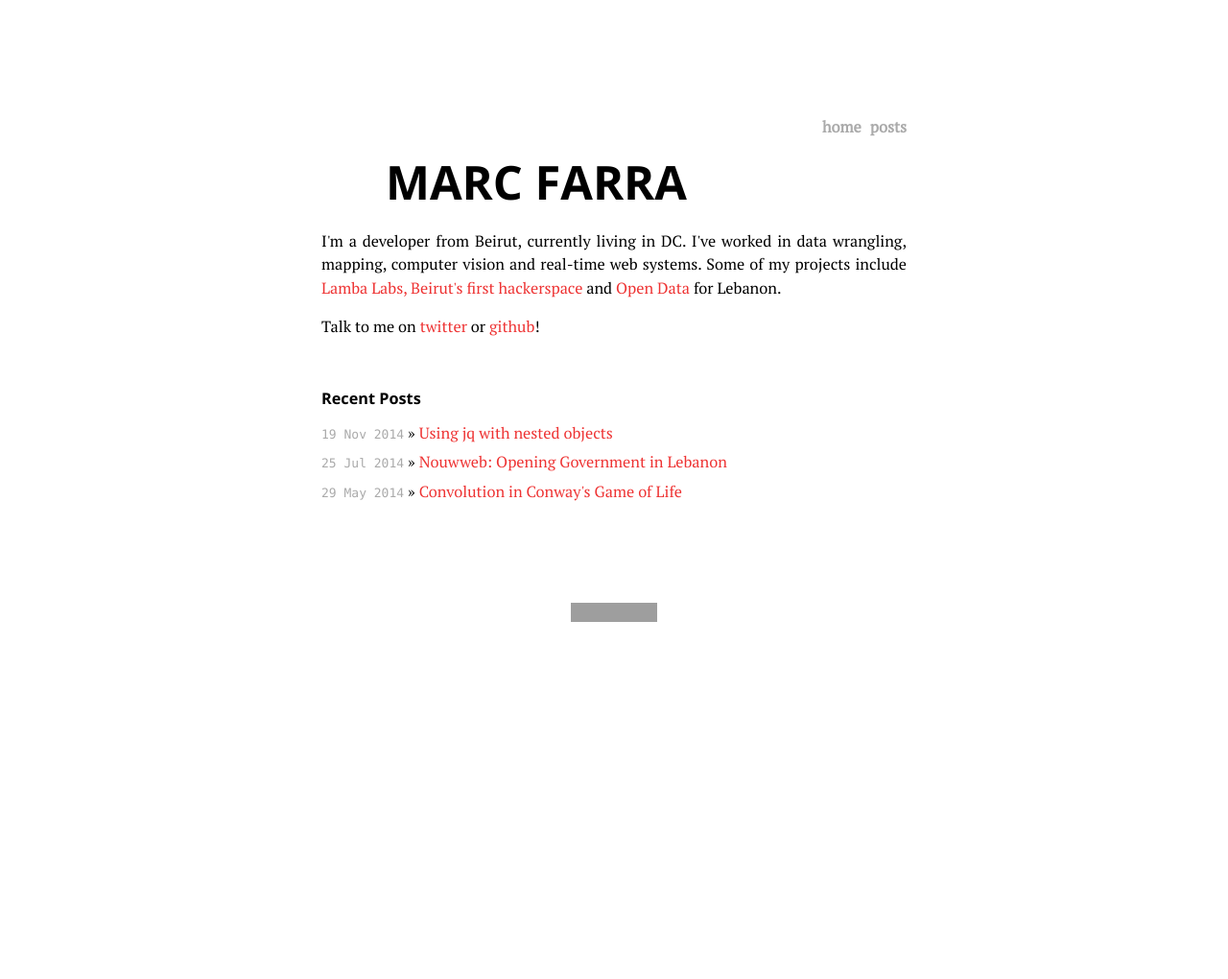
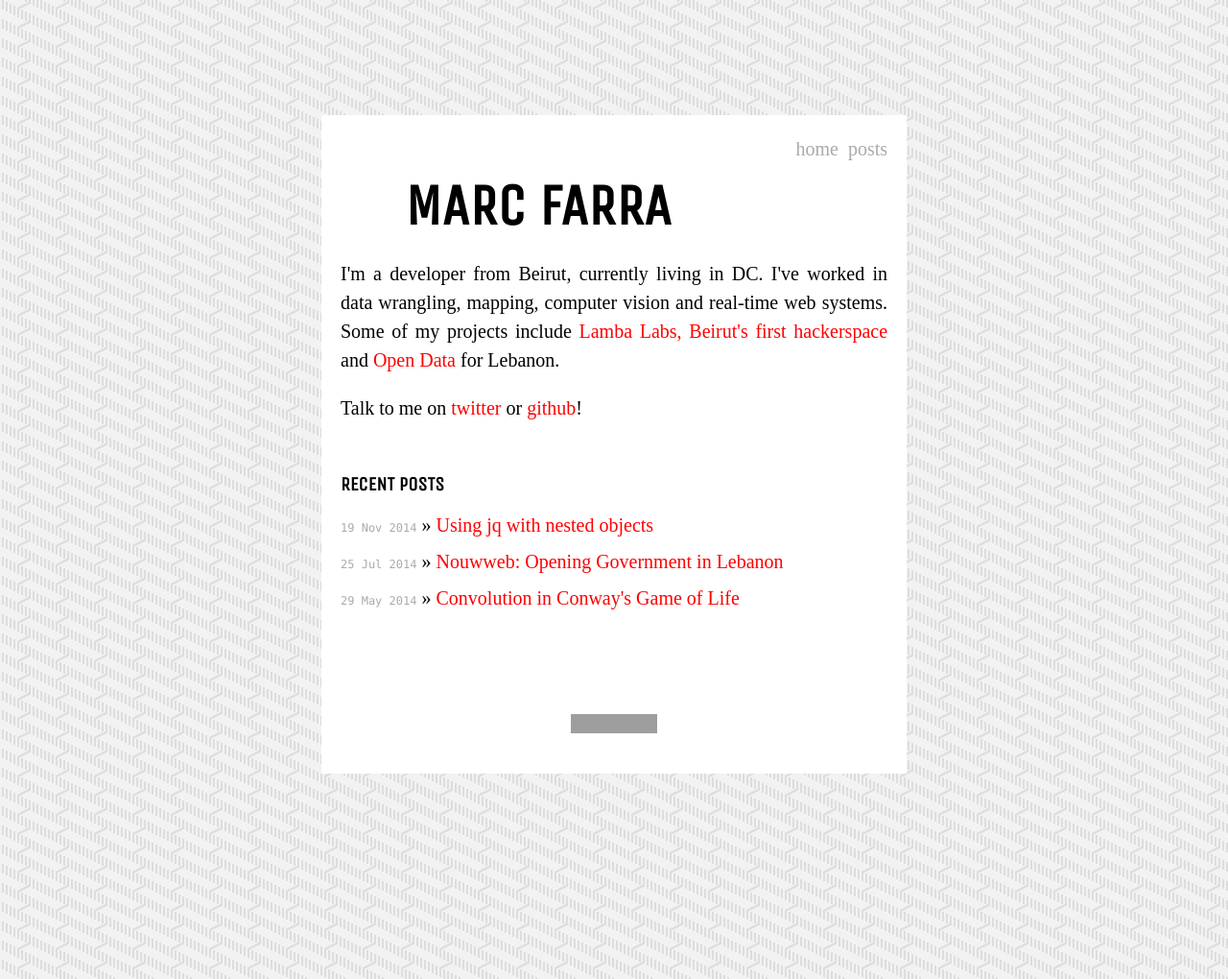
Before and after one commit to kamicut/kamicut.github.io, a Jekyll site: the page built from index.html, in a window 1280 px wide. Shown: the whole page at 96% size. Built offline with Jekyll 4.4.1, drawn with Linux system fonts in a browser that asks for light colours; Markdown is read by kramdown in place of the engine named in the settings; grey boxes are pictures that could not be loaded.

Commit message:
Update style

```diff
--- a/_config.yml
+++ b/_config.yml
@@ -1,4 +1,4 @@
 name: Data Point
 markdown: redcarpet
-pygments: true
+highlighter: true
 permalink: /:year/:month/:day/:title.html
--- a/_layouts/default.html
+++ b/_layouts/default.html
@@ -14,6 +14,8 @@
 
         <!-- Fonts -->
         <link href='http://fonts.googleapis.com/css?family=PT+Serif' rel='stylesheet' type='text/css'>
+        <link href='http://fonts.googleapis.com/css?family=Vollkorn:400,700' rel='stylesheet' type='text/css'>
+        <link href='http://fonts.googleapis.com/css?family=Unica+One' rel='stylesheet' type='text/css'>
         <link href='http://fonts.googleapis.com/css?family=Open+Sans:400,700' rel='stylesheet' type='text/css'>
         <link href='http://fonts.googleapis.com/css?family=Source+Code+Pro:400' rel='stylesheet' type='text/css'>
 
--- a/css/main.css
+++ b/css/main.css
@@ -12,10 +12,10 @@
 
 html, body { height: 100%; }
 
-body {re
+body {
   background-color: #FFF;
-  font: 13.34px 'PT Serif', serif;
-  font-size: small;
+  font-family: 16px 'Vollkorn', serif;
+  line-height: 24px
   text-align: center;
   max-width: 650px;
   margin: 0 auto;
@@ -23,16 +23,16 @@
 
 h1, h2, h3, h4, h5, h6 {
   font-size: 100%;
-  font-weight: 640;
-  font-family: "open sans", sans-serif;
+  font-family: "Unica One", sans-serif;
+  text-transform: uppercase;
 }
 
 h1 { margin-bottom: .5em; }
 p { margin: 1em 0; }
 
-a         { color: #e33; text-decoration: none;}
+a         { color: #f00; text-decoration: none;}
 a:hover   { color: #000 !important;}
-a:visited { color: #e33; }
+a:visited { color: #f00; }
 
 /*****************************************************************************/
 /*
@@ -40,10 +40,17 @@
 /*
 /*****************************************************************************/
 
+body {
+  background: url('/assets/small_steps.png');
+}
+
+.site {
+  padding: 20px;
+  background-color: white;
+}
 .home h1 {
   line-height: 50px;
   font-size: 3em;
-  text-transform: uppercase;
 }
 
 #c {
@@ -55,7 +62,7 @@
 }
 
 #post-container {
-  margin-top: 50px
+  margin-top: 50px;
 }
 
 .posts {
@@ -70,7 +77,7 @@
 .posts span {
   color: #aaa;
   font-family:  Monaco, "Courier New", monospace;
-  font-size: 80%;
+  font-size: 12px;
 }
 
 /*****************************************************************************/
@@ -92,7 +99,6 @@
   margin-bottom: 20px;
 }
 .header a {
-  font-weight: bold;
   text-decoration: none;
 }
 
@@ -156,6 +162,7 @@
 h2, h3, h4 {
   margin-top: 20px;
   margin-bottom: 10px;
+  text-align: left;
 }
 
 .post pre {
```
Also changed, not shown: other parts of _layouts/default.html (+0 -2 lines), assets/small_steps.png (added). Lines whose indentation alone changed are shown as unchanged.
